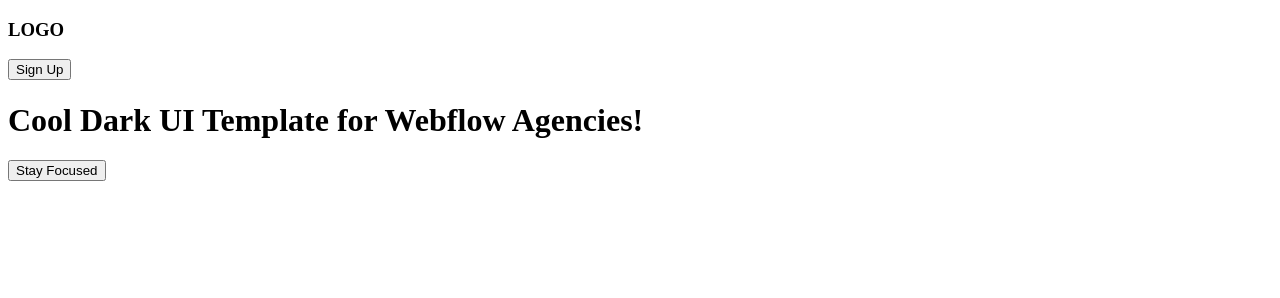
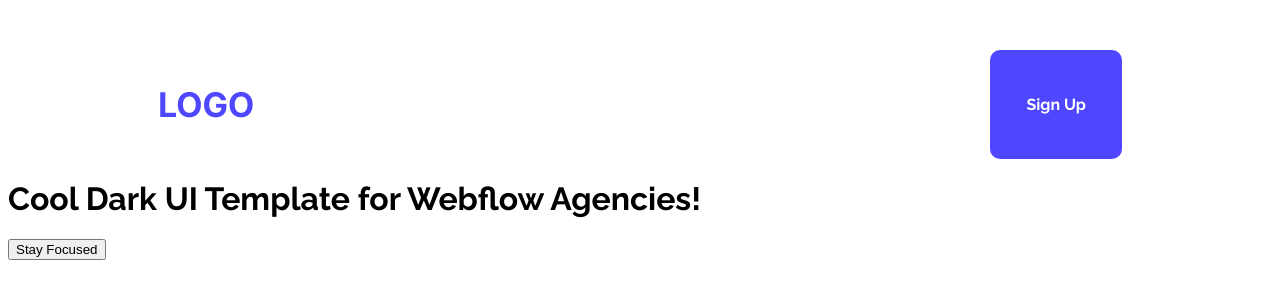
Before and after one commit to fahim0037/assignment-01, a plain HTML site: page index.html in a window 1280 px wide. Drawn offline with Linux system fonts and the light colour scheme.

Commit message:
added navbar

```diff
--- a/index.html
+++ b/index.html
@@ -5,6 +5,13 @@
     <meta charset="UTF-8">
     <meta name="viewport" content="width=device-width, initial-scale=1.0">
     <title>B12A01</title>
+    <link rel="preconnect" href="https://fonts.googleapis.com">
+<link rel="preconnect" href="https://fonts.gstatic.com" crossorigin>
+<link href="https://fonts.googleapis.com/css2?family=Inter:ital,opsz,wght@0,14..32,100..900;1,14..32,100..900&family=Open+Sans:ital,wght@0,300..800;1,300..800&family=Poppins:ital,wght@0,100;0,200;0,300;0,400;0,500;0,600;0,700;0,800;0,900;1,100;1,200;1,300;1,400;1,500;1,600;1,700;1,800;1,900&display=swap" rel="stylesheet">
+<link rel="preconnect" href="https://fonts.googleapis.com">
+<link rel="preconnect" href="https://fonts.gstatic.com" crossorigin>
+<link href="https://fonts.googleapis.com/css2?family=Inter:ital,opsz,wght@0,14..32,100..900;1,14..32,100..900&family=Open+Sans:ital,wght@0,300..800;1,300..800&family=Poppins:ital,wght@0,100;0,200;0,300;0,400;0,500;0,600;0,700;0,800;0,900;1,100;1,200;1,300;1,400;1,500;1,600;1,700;1,800;1,900&family=Raleway:ital,wght@0,100..900;1,100..900&display=swap" rel="stylesheet">
+
 
 
 
@@ -15,16 +22,16 @@
     <header>
         <!-- Navbar section -->
         <nav class="navbar">
-            <h3>LOGO</h3>
-            <button>Sign Up</button>
+            <h3 class="logo inter-logo">LOGO</h3>
+            <button class="bluebtn raleway-cmnfont">Sign Up</button>
         </nav>
         <!-- Banner section -->
-        <div class="banner">
+        <div class="banner raleway-cmnfont">
             <h1>Cool Dark UI Template for Webflow Agencies!</h1>
             <a href=""><button>Stay Focused</button></a>
         </div>
     </header>
-    <main>
+    <main class="raleway-cmnfont">
         <!-- Action section  -->
         <section>
 
--- a/styles/assignment01.css
+++ b/styles/assignment01.css
@@ -0,0 +1,28 @@
+/* font section  */
+.inter-logo {
+  font-family: "Inter", sans-serif;
+  font-optical-sizing: auto;
+  font-style: normal;
+}
+.raleway-cmnfont {
+  font-family: "Raleway", sans-serif;
+  font-optical-sizing: auto;
+  font-style: normal;
+}
+/* common section  */
+
+/* nav section  */
+.navbar{display: flex;
+justify-content: space-between;
+text-align: center;
+margin: 50px 150px 0px;}
+.logo{color: #4E47FF;
+font-size: 34px;}
+.bluebtn{color: white;
+    background-color: #4E47FF;
+    font-weight: bold;
+    font-size: 16px;
+    padding: 12px 36px;
+    border-radius: 10px;
+    border: none;}
+/* banner section  */
```
